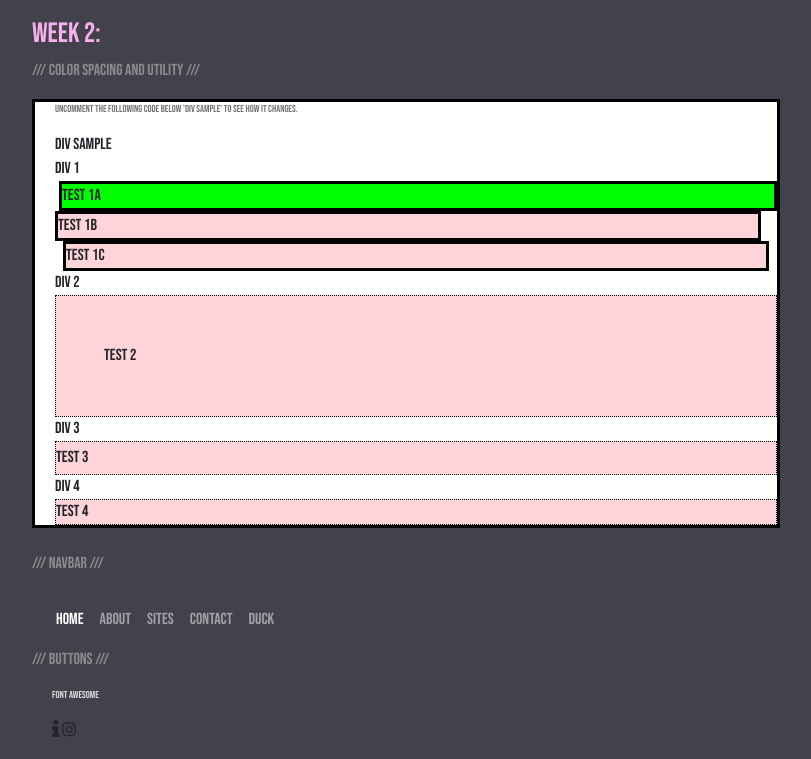
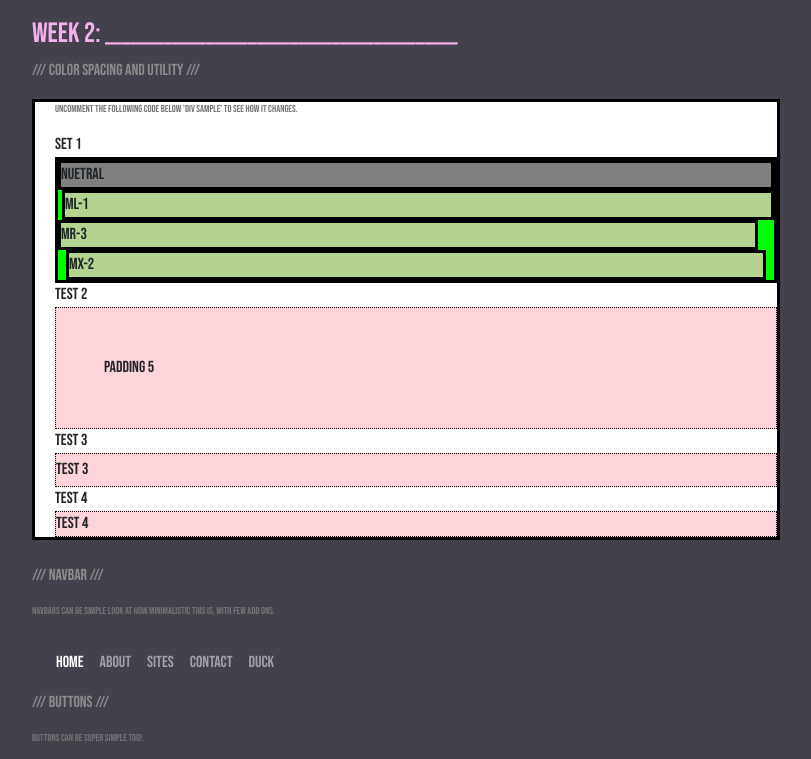
Before and after one commit to andremichalowski/nuCamp-extra-student-excercises, a website: page bootstrap.html in a window 1280 px wide. Shown: the part 1100-1859 px from the top of the page, without its empty margins (244-1055 px from the left). Drawn offline with nearby package versions, Linux system fonts and the light colour scheme.

Commit message:
Week 3: (Updates to existing excercises+dividers)

```diff
--- a/bootstrap.html
+++ b/bootstrap.html
@@ -36,7 +36,7 @@
 
         <div>
             <a name="top"></a>
-            <h3>Week 1:</h3>
+            <h3>Week 1: __________________________________________</h3>
 
         </br>
 
@@ -154,25 +154,28 @@
     </br>
 
         <div class="bottom-border">
-            <h3>Week 2:</h3>
+            <h3>Week 2: __________________________________________</h3>
             <p>/// COLOR SPACING AND UTILITY ///</p>
                 <div class="i" style="border: 3px black solid; background-color: white">
                     <p class="ps">Uncomment the following code below 'Div Sample' to see how it changes.</p>
-                    <div>Div Sample</div>
-                    <div>Div 1</div>
-                    <div class="ml-1 bb" style="border: 3px black solid; background-color: lime">Test 1a</div>
-                    <div class="mr-3 bb" style="border: 3px black solid">Test 1b</div>
-                    <div class="mx-2 bb" style="border: 3px black solid">Test 1c</div>
-                    <div>Div 2</div>
-                    <div class="p-5 bb">Test 2</div>
-                    <div>Div 3</div>
+                    <div>Set 1</div>
+                    <div class="" style="border: 3px black solid; background-color: lime">
+                        <div class="bb" style="border: 3px black solid; background-color: gray">Nuetral</div>
+                        <div class="ml-1 bb" style="border: 3px black solid">ml-1</div>
+                        <div class="mr-3 bb" style="border: 3px black solid">mr-3</div>
+                        <div class="mx-2 bb" style="border: 3px black solid">mx-2</div>
+                    </div>
+                    <div>Test 2</div>
+                    <div class="p-5 bb">Padding 5</div>
+                    <div>Test 3</div>
                     <div class="py-1 bb">Test 3</div>
-                    <div>Div 4</div>
+                    <div>Test 4</div>
                     <div class="mx-auto bb">Test 4</div>
                 </div>
             <br/>
 
             <p>/// NAVBAR ///</p>
+            <p class="ps">Navbars can be simple look at how minimalistic this is, with few add ons.</p>
               <nav class="navbar navbar-expand-sm navbar-dark <!--sticky-top-->">
                 <ul class="navbar-nav">
                     <li class="nav-item active"><a class="nav-link" href="#">Home</a></li>
@@ -184,8 +187,14 @@
               </nav>
 
             <p>/// BUTTONS ///</p>
+            <p class="ps">Buttons can be super simple too!.</p>
+
               <div class="i">
                 <p class="ps"> <a href="https://fontawesome.com/v5.15/icons?d=gallery&p=2">Font Awesome</a></p>
+                <!-- Notice how easy it is to use bootstrap to make a font awesome icon. You just need the:
+                 a) import
+                 b) syntax
+                 -->
                 <i class="fa fa-info fa-lg"></i>
                 <i class="fa fa-instagram"></i>
               </div>
@@ -200,6 +209,9 @@
                     <button type="button" class="btn btn-warning">Warning</button>
                     <button type="button" class="btn btn-info">Info</button>
                     <button type="button" class="btn btn-light">Light</button>
+                    <!-- ^^^^^ Comment out -->
+                    <!-- <button type="button" class="btn btn-primary">Light</button> -->
+                    <!-- ^^^^^ Comment In -->
                     <button type="button" class="btn btn-dark">Dark</button>
                 </div>
               </div>
@@ -210,21 +222,26 @@
 
               <div class="i">
                 <form>
-                    <!-- <div class="form-group row"> -->
                     <div class="form-group row">
+                    <!-- <div class=""> -->
                         <label for="inputEmail3" class="col-sm-2 col-form-label">Email</label>
                         <div class="col-sm-10">
+                        <!-- <input type="email" class="form-control" id="inputEmail3" placeholder="Email"> -->
                         <input type="email" class="form-control-sm" id="inputEmail3" placeholder="Email">
                         </div>
                     </div>
                     <div class="form-group row">
+                    <!-- <div class=""> -->
                         <label for="inputPassword3" class="col-sm-2 col-form-label">Password</label>
                         <div class="col-sm-10">
-                        <input type="password" class="form-control-sm" id="inputPassword3" placeholder="Password">
+                        <!-- <input type="password" class="form-control" id="inputPassword3" placeholder="Password"> -->
+                        <input type="password" class="form-control" id="inputPassword3" placeholder="Password">
                         </div>
                     </div>
 
                     <div class="form-group row">
+                    <!-- <div class=""> -->
+                    <!-- ^^^ Comment + Uncomment above -->
                         <div class="offset-md-2 col-md-10">
                             <button type="submit" class="btn btn-warning">Send Feedback</button>
                         </div>
@@ -239,6 +256,7 @@
                         <div class="col-sm-6">
                             <div class="card">
                                 <h3 class="card-header bg-primary text-white">Facts At a Glance</h3>
+                                <!-- <h3 class="card-header bg-danger text-white">Facts At a Glance</h3> -->
                                 <div class="card-body">
                                     <dl class="row">
                                         <dt class="col-6">Founded</dt>
@@ -263,7 +281,8 @@
                         <div class="col-sm-9">
                             <h2>Facts &amp; Figures</h2>
                             <div class="table-responsive">
-                                <table class="table table-striped">
+                                <table class="table">
+                                <!-- <table class="table"> -->
                                     <thead>
                                         <tr class="bg-primary text-light">
                                             <th></th>
@@ -311,10 +330,12 @@
                     </div>
                     <div class="col">
                         <div class="media bb">
+
                             <div class="media-body align-self-center">
                                 <h3>Brutalism in the 1960's</h3>
                                 <p class="d-none d-sm-block">Taking a look from urban centers.</p>
                             </div>
+
                             <img class="d-flex mr-3 img-thumbnail" src="img/img1.png" alt="Breadcrumb Trail" />
                         </div>
                     </div>
@@ -340,8 +361,8 @@
         <p class="ps i">Check out these additional exercises </p>
         <br/>
 
-        <div>
-            <h3>Week 3:</h3>
+        <div class="bottom-border">
+            <h3>Week 3: __________________________________________</h3>
 
             <p>///.fade .tab-pane///</p>
             <!-- Nav tabs -->
@@ -534,8 +555,8 @@
         </br>
         </br>
 
-        <div>
-            <h3>Week 4:</h3>
+        <div class="bottom-border">
+            <h3>Week 4: __________________________________________</h3>
             <p>(More content coming soon!)</p>
         </div>
     </div>
```
